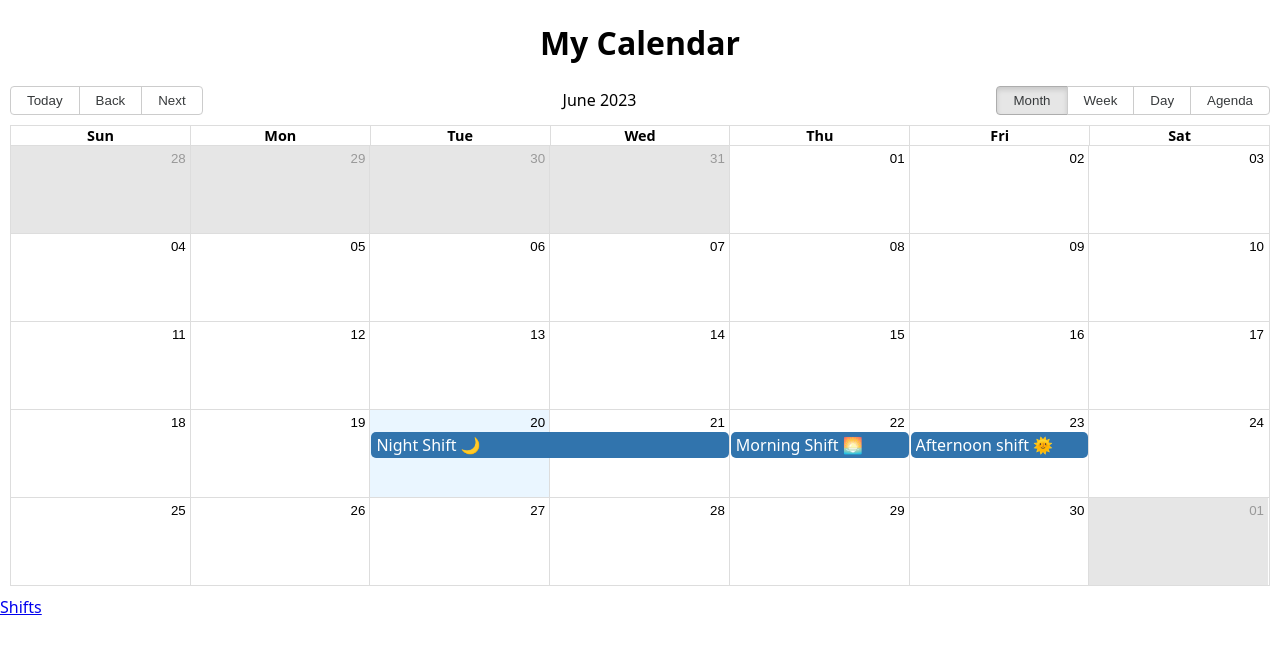
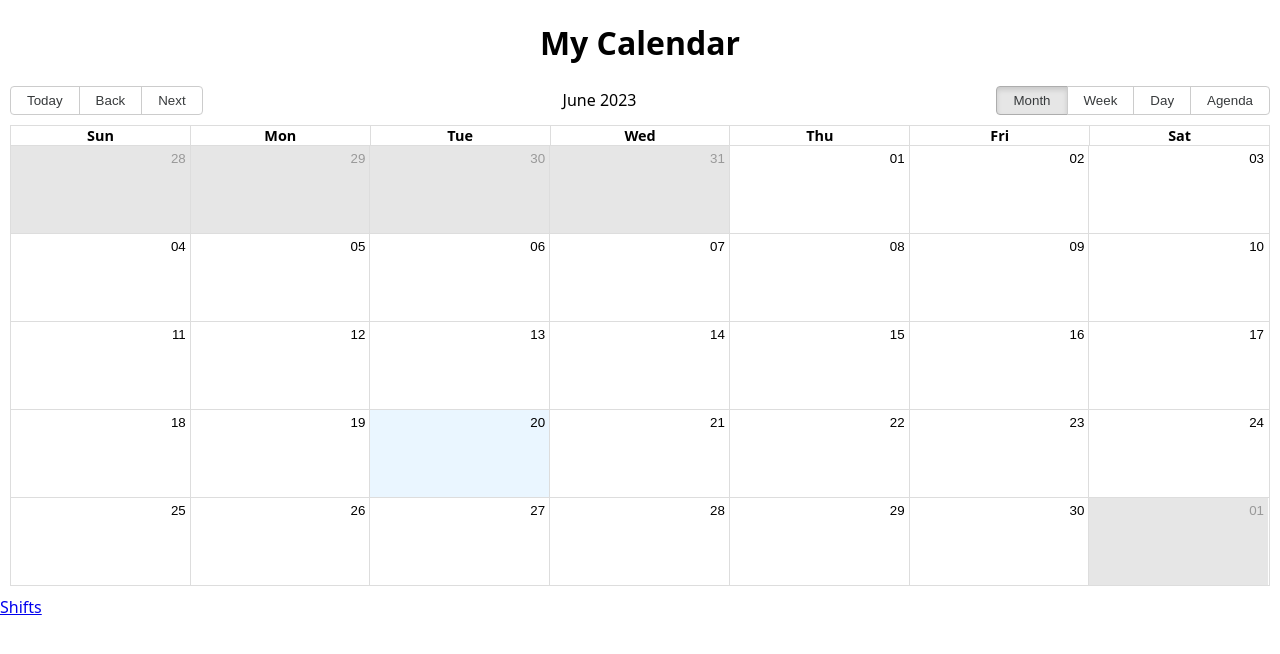
Before and after one commit to Katemuya/Capstone-Project, a Next.js app: page / in a window 1280 px wide. Shown: the top 654 px of the page. Built offline with nearby package versions, Linux system fonts and the light colour scheme.

Commit message:
Pass and use the ShiftsInfo and events state

```diff
--- a/pages/index.js
+++ b/pages/index.js
@@ -1,14 +1,18 @@
 import Heading from "../components/Heading";
 // import SubHeading from "../components/SubHeading";
 import Calendar from "../components/Calendar";
-import events from "../lib/db";
 
-export default function Home() {
+export default function Home({ events, setEvents, shiftsInfo, setShiftsInfo }) {
   return (
     <main>
       <Heading>My Calendar</Heading>
       {/* <SubHeading></SubHeading> */}
-      <Calendar events={events} />
+      <Calendar
+        events={events}
+        shiftsInfo={shiftsInfo}
+        setShiftsInfo={setShiftsInfo}
+        setEvents={setEvents}
+      />
     </main>
   );
 }
```
